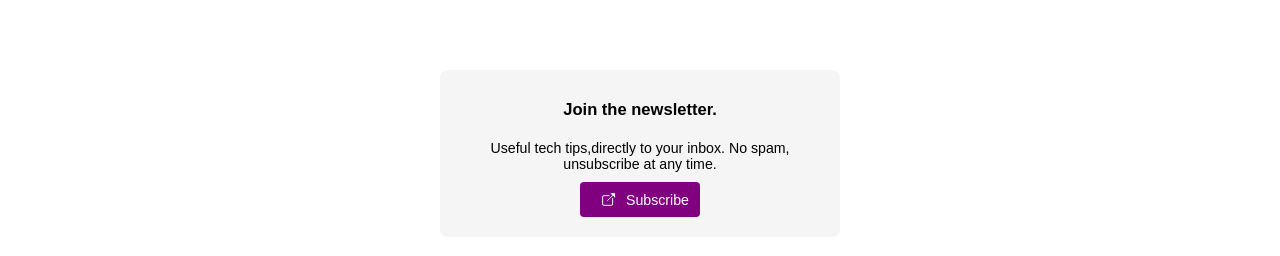
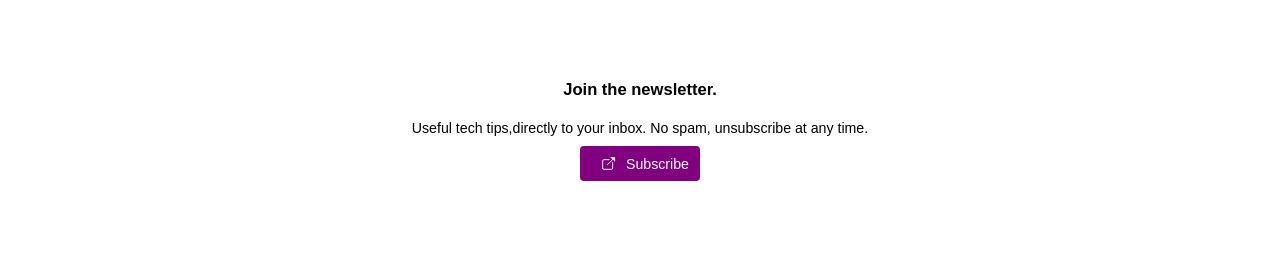
Before and after one commit to Jefferyagyepong/jefferyagyepong.io, a Next.js app: page /blog in a window 1280 px wide. Shown: the part 608-864 px from the top of the page. After the commit the page ends 800 px from the top, so only its background shows below. Built offline with nearby package versions, Linux system fonts and the light colour scheme.

Commit message:
Update Newsletter.js

```diff
--- a/components/Newsletter.js
+++ b/components/Newsletter.js
@@ -2,7 +2,7 @@ import Link from "next/link";
 import Image from "next/image";
  function Newsletter() {
   return (
-    <div className="background-whitesmoke">
+    <div className="fluid-container">
       <h3 className="font-weight">Join the newsletter.</h3>
       <p>
         Useful tech tips,directly to your inbox. No spam, unsubscribe at any
```
